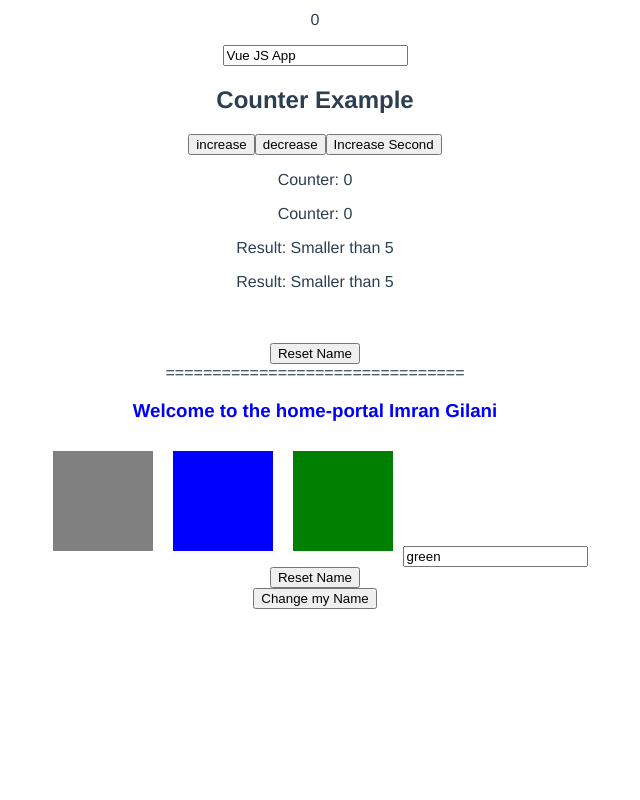
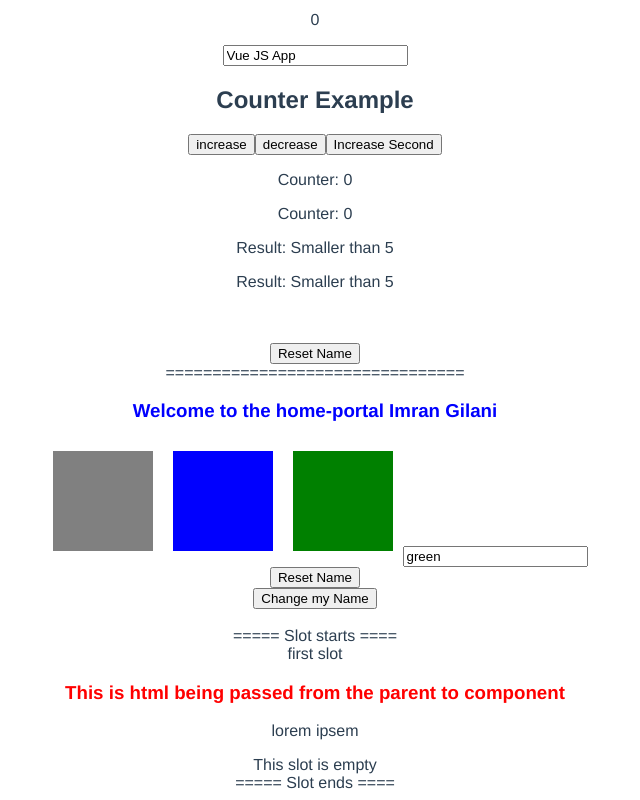
Before and after one commit to imrangilani/home-portal-old, a Vue app: page / in a window 1280 px wide. Shown: the part 557-1357 px from the top of the page, without its empty margins (325-965 px from the left). Before the commit the page ends 1174 px from the top, so only its background shows below. Built offline with nearby package versions, Linux system fonts and the light colour scheme.

Commit message:
Adding Slots

```diff
--- a/src/App.vue
+++ b/src/App.vue
@@ -4,22 +4,29 @@
     <HelloWorld :name="name" :resetFn="resetName"/>
     <HomePage :name="name" @nameWasReset="name = $event"/>
     <button @click="changeName">Change my Name</button>
+    <Slots :slotData="slotData">
+        <h3 slot="firstSlot" class='slotClass'>This is html being passed from the parent to component</h3>
+        <p>lorem ipsem</p>
+    </Slots>
   </div>
 </template>
 
 <script>
 import HelloWorld from "./components/HelloWorld.vue";
 import HomePage from "./components/HomePage.vue";
+import Slots from "./components/Slots.vue";
 
 export default {
-  name: "appl",
+  name: "container",
   components: {
     HelloWorld,
-    HomePage
+    HomePage,
+    Slots
   },
   data: function() {
     return {
-      name: "Imran Gilani"
+      name: "Imran Gilani",
+      slotData: "first slot"
     };
   },
   methods: {
@@ -42,4 +49,8 @@ export default {
   color: #2c3e50;
   margin-top: 60px;
 }
+.slotClass{
+  color:red;
+}
+
 </style>
--- /dev/null
+++ b/src/components/Slots.vue
@@ -0,0 +1,21 @@
+<template>
+<div><br>
+        ===== Slot starts ====
+    <br>
+    {{ slotData }}
+    <slot name="firstSlot"></slot>
+    <slot></slot>
+    <slot name="emptySlot">This slot is empty</slot>
+    <br>
+        ===== Slot ends ====
+</div>
+</template>
+<script>
+export default {
+    props:{
+        slotData: {
+            type:String
+        }
+    }
+}
+</script>
```
